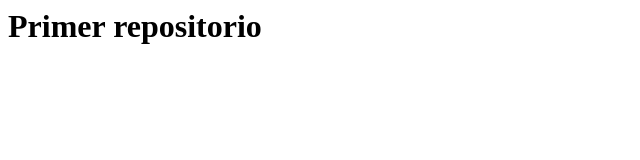
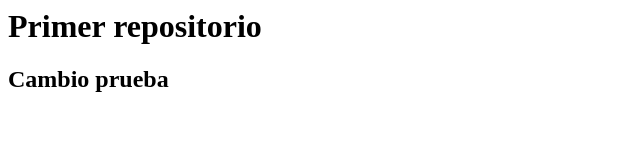
Before and after one commit to Hub-GitUser33/gitrepository, a plain HTML site: page index.html in a window 1280 px wide. Shown: the whole page, without its empty margins (0-640 px from the left). Drawn offline with Linux system fonts and the light colour scheme.

Commit message:
primer cambio

```diff
--- a/index.html
+++ b/index.html
@@ -1,3 +1,4 @@
 <html>
     <h1>Primer repositorio</h1>
+    <h2>Cambio prueba</h2>
 </html>
```
